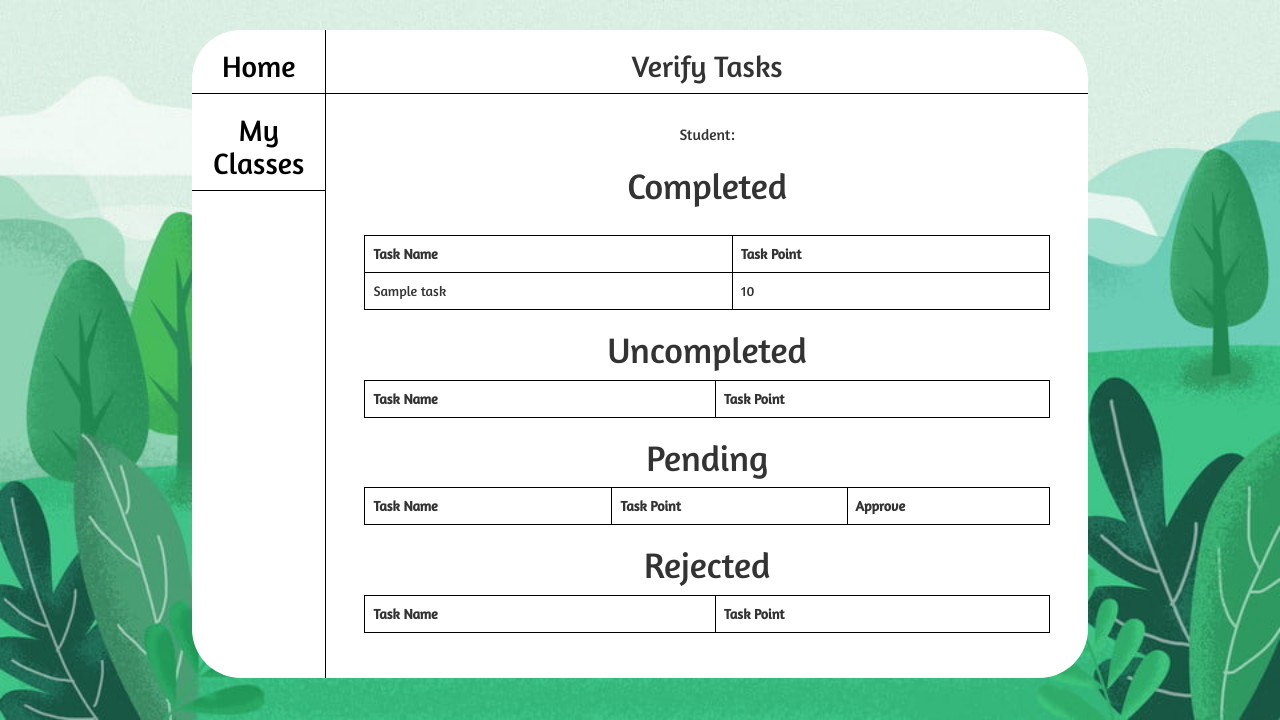
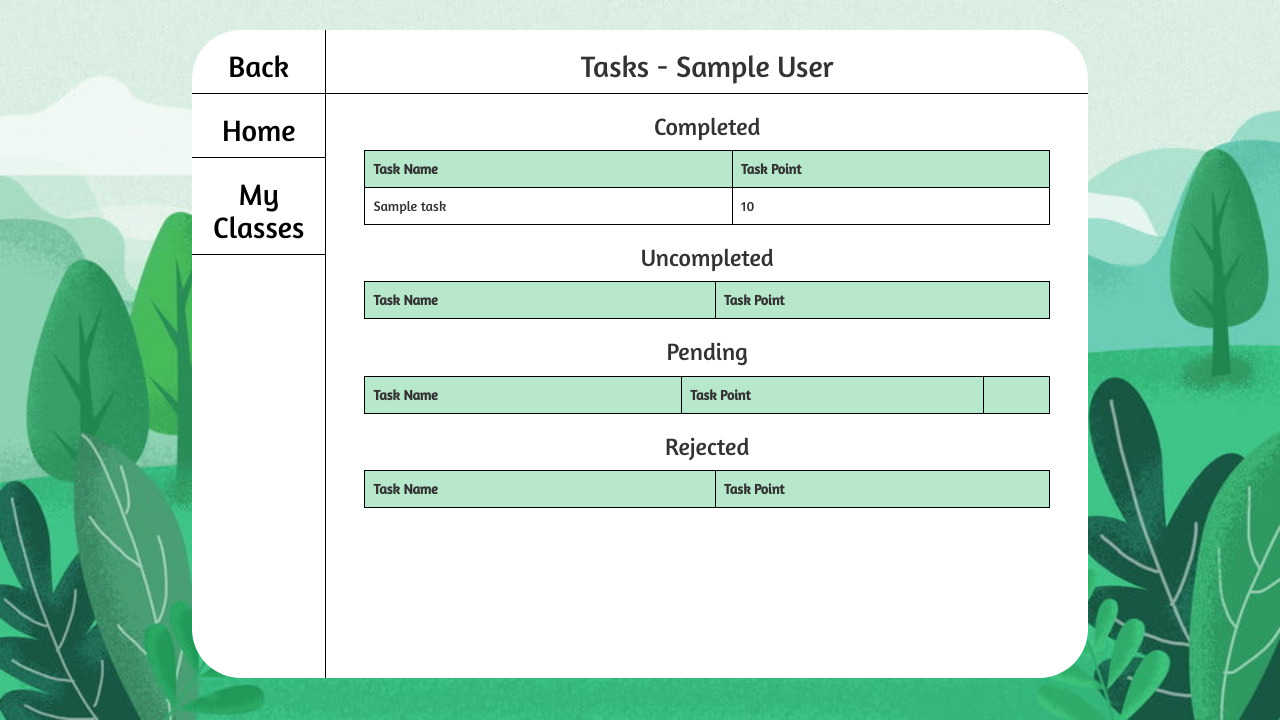
Before and after one commit to fwrhine/EcoAssist, a Flask app: page /student-task/1 in a window 1280 px wide. Shown: the part 95-815 px from the top of the page. Run offline with Flask 2, Linux system fonts and the light colour scheme; tables that the repository leaves empty hold one stand-in row (values such as "Sample post"); lists and menus that the app fills with data are empty; parts of the project's set-up code (start-up, migrations or seed data) failed here and were passed over; some libraries are stand-ins or nearby versions.

Commit message:
modify css and layout of several pages

```diff
--- a/services/web/project/__init__.py
+++ b/services/web/project/__init__.py
@@ -349,7 +349,7 @@ def student_task(id):
             uncompleted.remove(task)
 
 
-    return render_template('student_task_list.html', uncompleted=uncompleted,completed=completeds, pending=pending, rejected=rejected)
+    return render_template('student_task_list.html', uncompleted=uncompleted,completed=completeds, pending=pending, rejected=rejected, student=user)
 
 @app.route("/approve-task/<id>")
 def approve_task(id):
--- a/services/web/project/static/css/main.css
+++ b/services/web/project/static/css/main.css
@@ -346,6 +346,10 @@ td, th {
   padding: 8px;
 }
 
+th {
+  background: #b7e8cb;
+}
+
 tr:nth-child(even) {
   /* background-color: #dddddd; */
   background: transparent;
--- a/services/web/project/templates/learn_details.html
+++ b/services/web/project/templates/learn_details.html
@@ -3,11 +3,11 @@
 {% block content %}
 <div class='content'>
   <div class="side-bar-menu">
+    <a onclick=goBack()>
+      <h2>Back</h2>
+    </a>
     <a href="{{ url_for('home') }}">
       <h2>Home</h2>
-    </a>
-    <a href="{{ url_for('task_list') }}">
-      <h2>Tasks</h2>
     </a>
     <a href="{{ url_for('learn') }}">
       <h2>Learn</h2>
--- a/services/web/project/templates/profile.html
+++ b/services/web/project/templates/profile.html
@@ -3,7 +3,7 @@
 {% block content %}
 <div class='content'>
   <div class="side-bar-menu">
-    {% if student_status == 'accepted' %}
+    {% if session['role'] == 'teacher' or student_status == 'accepted' %}
     <a href="{{ url_for('home') }}">
       <h2>Home</h2>
     </a>
--- a/services/web/project/templates/student_task_list.html
+++ b/services/web/project/templates/student_task_list.html
@@ -3,6 +3,9 @@
 {% block content %}
 <div class='content'>
   <div class="side-bar-menu">
+    <a onclick="goBack()">
+      <h2>Back</h2>
+    </a>
     <a href="{{ url_for('home') }}">
       <h2>Home</h2>
     </a>
@@ -11,11 +14,8 @@
     </a>
   </div>
   <div class="inner-content">
-    <h2>Verify Tasks</h2>
-    <br>
-    <p>Student: </p>
-    <h1>Completed</h1>
-    <br>
+    <h2>Tasks - {{ student.first_name }} {{ student.last_name }}</h2>
+    <h3>Completed</h3>
     <table>
       <tr>
         <th>Task Name</th>
@@ -28,7 +28,7 @@
       </tr>
       {% endfor %}
     </table>
-    <h1>Uncompleted</h1>
+    <h3>Uncompleted</h3>
     <table>
       <tr>
         <th>Task Name</th>
@@ -41,27 +41,25 @@
       </tr>
       {% endfor %}
     </table>
-    <h1>Pending</h1>
+    <h3>Pending</h3>
     <table>
       <tr>
         <th>Task Name</th>
         <th>Task Point</th>
-        <th>Approve</th>
+        <th></th>
       </tr>
       {% for task in pending %}
       <tr>
         <td>{{task.task_name}}</td>
         <td>{{task.points}}</td>
         <td>
-          <button onclick="" class="approve_task" id={{pending[task]}}>Yes</button>
-          <!-- <button class="btn-task" onclick="location.href='{{ url_for('approve_task', id=pending[task]) }}'" type="button">Yes</button> -->
-          <!-- <button class="btn-task" onclick="location.href='{{ url_for('reject_task', id=pending[task]) }}'" type="button">No</button> -->
-          <button onclick="" class="reject_task" id={{pending[task]}}>No</button>
+          <button onclick="" style="border-color: #78c288" class="btn-border approve_task" id={{pending[task]}}>Approve</button>
+          <button onclick="" style="border-color: #ed7b6f;" class="btn-border reject_task" id={{pending[task]}}>Deny</button>
         </td>
       </tr>
       {% endfor %}
     </table>
-    <h1>Rejected</h1>
+    <h3>Rejected</h3>
     <table>
       <tr>
         <th>Task Name</th>
```
Also changed, not shown: services/web/project/templates/manage_students.html (+4 -4 lines).
